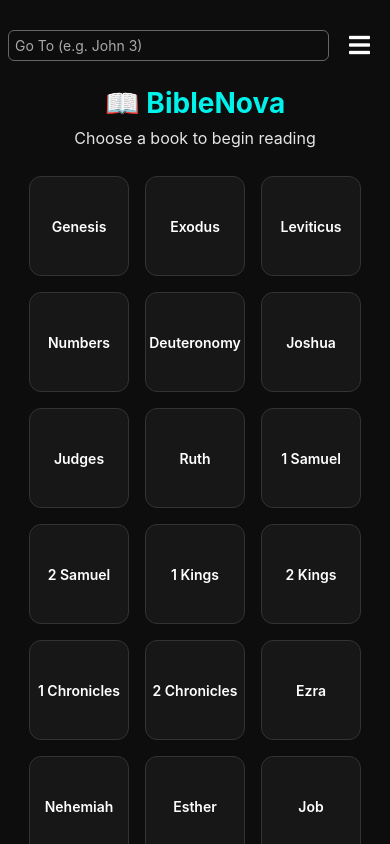
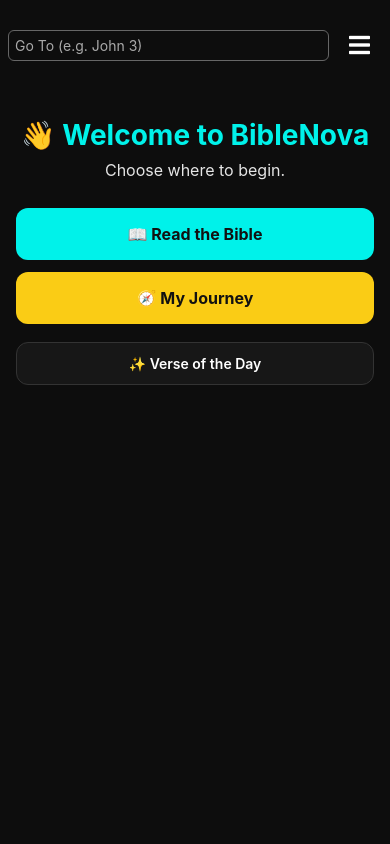
Before and after one commit to galnova/biblenova, a React Native app: screen / in a window 390 px wide. Built offline with nearby package versions, Linux system fonts and the light colour scheme.

Commit message:
word of the day

```diff
--- a/App.tsx
+++ b/App.tsx
@@ -1,4 +1,4 @@
-import React, { useState, useEffect } from "react";
+import React, { useState, useEffect, useMemo } from "react";
 import { NavigationContainer } from "@react-navigation/native";
 import { createNativeStackNavigator } from "@react-navigation/native-stack";
 import {
@@ -11,9 +11,10 @@
   TextInput,
   Modal,
 } from "react-native";
-import FA5Icon from "react-native-vector-icons/FontAwesome5"; // 👈 Use FontAwesome5
+import FA5Icon from "react-native-vector-icons/FontAwesome5"; // 👈 FontAwesome5
 import styles from "./styles";
 
+/* ----------------------------- Data ----------------------------- */
 const bibleBooks = [
   { name: "Genesis", chapters: 50 },
   { name: "Exodus", chapters: 40 },
@@ -83,43 +84,88 @@
   { name: "Revelation", chapters: 22 },
 ];
 
+/* ------------------------ Verse of the Day ----------------------- */
+const VOD_REFERENCES = [
+  "John 3:16",
+  "Psalm 23:1",
+  "Jeremiah 29:11",
+  "Philippians 4:6-7",
+  "Romans 8:28",
+  "Proverbs 3:5-6",
+  "Isaiah 41:10",
+  "Matthew 11:28-30",
+  "Psalm 119:105",
+  "1 Corinthians 13:4-7",
+  "Romans 12:2",
+  "Ephesians 2:8-9",
+  "Joshua 1:9",
+  "Hebrews 11:1",
+  "James 1:5",
+  "1 Peter 5:7",
+  "2 Timothy 1:7",
+  "Galatians 5:22-23",
+  "Romans 5:8",
+  "Psalm 27:1",
+  "Proverbs 18:10",
+  "Psalm 46:1",
+  "1 John 1:9",
+  "Psalm 34:8",
+  "Romans 10:9",
+  "Matthew 6:33",
+  "Colossians 3:23-24",
+  "Psalm 121:1-2",
+  "Isaiah 40:31",
+  "Song of Solomon 2:1",
+  "Micah 6:8",
+];
+
+function pickVOD(date = new Date()) {
+  const start = new Date(date.getFullYear(), 0, 0);
+  const day = Math.floor((+date - +start) / 86400000);
+  return VOD_REFERENCES[day % VOD_REFERENCES.length];
+}
+
+/* --------------------------- Navigation -------------------------- */
 const Stack = createNativeStackNavigator();
 
-// --- Shared Top Bar (Back + Input + Hamburger)
+/* ------------------------ Shared Top Bar ------------------------- */
 function TopBar({ navigation, route }) {
   const [menuVisible, setMenuVisible] = useState(false);
   const [input, setInput] = useState("");
 
+  // Accepts "John 3" or "1 John 4" etc.
   const handleGoTo = () => {
     if (!input) return;
-    const [bookName, chapStr] = input.split(" ");
+    const parts = input.trim().split(/\s+/);
+    if (parts.length < 2) {
+      alert('Invalid format. Try “John 3” or “1 John 4”.');
+      return;
+    }
+    const chapStr = parts.pop();
+    const chap = parseInt(String(chapStr || ""), 10);
+    const bookName = parts.join(" ");
     const book = bibleBooks.find(
       (b) => b.name.toLowerCase() === bookName.toLowerCase()
     );
-    const chap = parseInt(chapStr, 10);
-    if (book && chap && chap <= book.chapters) {
+    if (book && chap && chap >= 1 && chap <= book.chapters) {
       navigation.navigate("Verses", { book: book.name, chapter: chap });
       setInput("");
     } else {
-      alert("Invalid book or chapter");
+      alert("Invalid book or chapter.");
     }
   };
 
   return (
     <View style={styles.topBar}>
-      {/* Only show back if not on Books (landing) */}
-{route.name !== "Books" && navigation.canGoBack() && (
-  <Pressable
-    style={styles.backBtn}
-    onPress={() => navigation.goBack()}
-  >
+      {/* Only show back if not on the initial screen */}
+      {route.name !== "Landing" && navigation?.canGoBack?.() && (
+        <Pressable style={styles.backBtn} onPress={() => navigation.goBack()}>
           <View style={{ flexDirection: "row", alignItems: "center" }}>
             <FA5Icon name="arrow-left" solid size={16} color="#111" />
             <Text style={[styles.backBtnText, { marginLeft: 6 }]}>Back</Text>
           </View>
         </Pressable>
       )}
-
 
       <TextInput
         style={styles.topBarInput}
@@ -176,7 +222,189 @@
   );
 }
 
-// Book list screen
+/* -------------------- Verse of the Day (Splash) ------------------- */
+function VerseOfDayScreen({ navigation, route }) {
+  const reference = useMemo(() => pickVOD(new Date()), []);
+  const [data, setData] = useState(null);
+
+  useEffect(() => {
+    const q = encodeURIComponent(reference);
+    const controller = new AbortController();
+    const id = setTimeout(() => controller.abort(), 12000);
+
+    fetch(`https://bible-api.com/${q}`, { signal: controller.signal })
+      .then((res) => {
+        if (!res.ok) throw new Error(`HTTP ${res.status}`);
+        return res.json();
+      })
+      .then(setData)
+      .catch((err) => {
+        console.error("VOD fetch error:", err);
+        setData({ verses: [], error: String(err), reference });
+      })
+      .finally(() => clearTimeout(id));
+
+    return () => {
+      clearTimeout(id);
+      controller.abort();
+    };
+  }, [reference]);
+
+  const normalizedBook = (apiName) =>
+    apiName === "Song of Songs" ? "Song of Solomon" : apiName;
+
+  const openChapter = () => {
+    if (!data?.verses?.length) {
+      navigation.navigate("Books");
+      return;
+    }
+    const v0 = data.verses[0];
+    const bookName = normalizedBook(v0.book_name);
+    const chapter = v0.chapter || 1;
+    navigation.navigate("Verses", { book: bookName, chapter });
+  };
+
+  return (
+    <SafeAreaView style={styles.page}>
+      <TopBar navigation={navigation} route={route} />
+      <ScrollView contentContainerStyle={{ paddingHorizontal: 16, paddingBottom: 40 }}>
+        <Text style={[styles.h1, { marginTop: 16 }]}>✨ Verse of the Day</Text>
+        <Text style={{ color: "#e5e5e5", marginBottom: 8 }}>{reference}</Text>
+
+        {!data ? (
+          <ActivityIndicator size="large" color="#00f2ea" />
+        ) : data.error ? (
+          <Text style={{ color: "#f88", marginTop: 12 }}>
+            Couldn’t load {reference}. You can continue to Books.
+          </Text>
+        ) : (
+          <>
+            <Text style={{ color: "#fff", lineHeight: 24 }}>
+              {(data.verses || [])
+                .map((v) => String(v.text || "").trim())
+                .join(" ")
+                .trim()}
+            </Text>
+            <Text style={{ color: "#aaa", marginTop: 8 }}>
+              — {data.reference || reference} ({data.translation_name || "KJV"})
+            </Text>
+          </>
+        )}
+
+        <View style={{ height: 20 }} />
+        <View style={{ flexDirection: "row" }}>
+          <Pressable
+            onPress={openChapter}
+            style={{
+              backgroundColor: "#00f2ea",
+              paddingVertical: 10,
+              paddingHorizontal: 14,
+              borderRadius: 8,
+              marginRight: 10,
+            }}
+          >
+            <Text style={{ color: "#111", fontWeight: "bold" }}>Open Full Chapter</Text>
+          </Pressable>
+          <Pressable
+            onPress={() => navigation.navigate("Books")}
+            style={{
+              backgroundColor: "#facc15",
+              paddingVertical: 10,
+              paddingHorizontal: 14,
+              borderRadius: 8,
+            }}
+          >
+            <Text style={{ color: "#111", fontWeight: "bold" }}>Skip to Books</Text>
+          </Pressable>
+        </View>
+      </ScrollView>
+    </SafeAreaView>
+  );
+}
+
+/* --------------------------- Landing page ------------------------ */
+function LandingScreen({ navigation, route }) {
+  return (
+    <SafeAreaView style={styles.safeArea}>
+      <TopBar navigation={navigation} route={route} />
+      <ScrollView contentContainerStyle={[styles.container, { paddingTop: 48 }]}>
+        <Text style={styles.h1}>👋 Welcome to BibleNova</Text>
+        <Text style={styles.intro}>
+          Choose where to begin.
+        </Text>
+
+        <View style={{ width: "100%", gap: 12, marginTop: 8 }}>
+          <Pressable
+            onPress={() => navigation.navigate("Books")}
+            style={{
+              backgroundColor: "#00f2ea",
+              paddingVertical: 16,
+              paddingHorizontal: 18,
+              borderRadius: 12,
+              alignItems: "center",
+            }}
+          >
+            <Text style={{ color: "#111", fontWeight: "bold", fontSize: 16 }}>
+              📖 Read the Bible
+            </Text>
+          </Pressable>
+
+          <Pressable
+            onPress={() => navigation.navigate("MyJourney")}
+            style={{
+              backgroundColor: "#facc15",
+              paddingVertical: 16,
+              paddingHorizontal: 18,
+              borderRadius: 12,
+              alignItems: "center",
+            }}
+          >
+            <Text style={{ color: "#111", fontWeight: "bold", fontSize: 16 }}>
+              🧭 My Journey
+            </Text>
+          </Pressable>
+
+          {/* Optional quick link to Verse of the Day */}
+          <Pressable
+            onPress={() => navigation.navigate("Splash")}
+            style={{
+              backgroundColor: "#171717",
+              paddingVertical: 12,
+              paddingHorizontal: 18,
+              borderRadius: 12,
+              alignItems: "center",
+              borderWidth: 1,
+              borderColor: "#333",
+              marginTop: 6,
+            }}
+          >
+            <Text style={{ color: "#fff", fontWeight: "600" }}>
+              ✨ Verse of the Day
+            </Text>
+          </Pressable>
+        </View>
+      </ScrollView>
+    </SafeAreaView>
+  );
+}
+
+/* -------------------------- My Journey page ---------------------- */
+function MyJourneyScreen({ navigation, route }) {
+  return (
+    <SafeAreaView style={styles.page}>
+      <TopBar navigation={navigation} route={route} />
+      <ScrollView contentContainerStyle={{ padding: 16 }}>
+        <Text style={styles.sectionTitle}>🧭 My Journey</Text>
+        <Text style={{ color: "#e5e5e5", marginTop: 8 }}>
+          This is your space. In a future update, we can add journaling, bookmarks,
+          highlights, and reading progress here.
+        </Text>
+      </ScrollView>
+    </SafeAreaView>
+  );
+}
+
+/* ------------------------- Book list screen ---------------------- */
 function BookScreen({ navigation, route }) {
   return (
     <SafeAreaView style={styles.safeArea}>
@@ -200,7 +428,7 @@
   );
 }
 
-// Chapter list screen
+/* ------------------------ Chapter list screen -------------------- */
 function ChapterScreen({ route, navigation }) {
   const { book } = route.params;
   return (
@@ -226,7 +454,7 @@
   );
 }
 
-// Verses screen
+/* ---------------------------- Verses screen ---------------------- */
 function VerseScreen({ route, navigation }) {
   const { book, chapter } = route.params;
   const [data, setData] = useState(null);
@@ -280,13 +508,20 @@
   );
 }
 
+/* ------------------------------ App ----------------------------- */
 export default function App() {
   return (
     <NavigationContainer>
-      <Stack.Navigator screenOptions={{ headerShown: false }}>
+      <Stack.Navigator
+        initialRouteName="Landing"
+        screenOptions={{ headerShown: false }}
+      >
+        <Stack.Screen name="Landing" component={LandingScreen} />
+        <Stack.Screen name="Splash" component={VerseOfDayScreen} />
         <Stack.Screen name="Books" component={BookScreen} />
         <Stack.Screen name="Chapters" component={ChapterScreen} />
         <Stack.Screen name="Verses" component={VerseScreen} />
+        <Stack.Screen name="MyJourney" component={MyJourneyScreen} />
       </Stack.Navigator>
     </NavigationContainer>
   );
```
Lines whose indentation alone changed are shown as unchanged.
